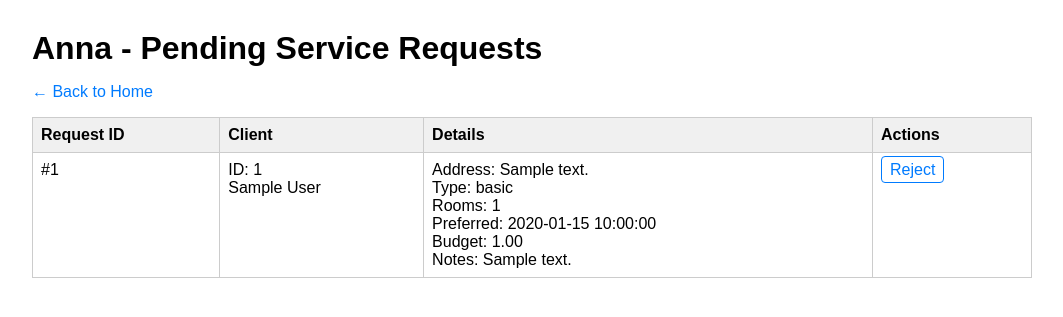
After one commit to Anushka113/CSC4110-project-2, a PHP site: page /anna_requests.php in a window 1280 px wide. The commit adds this page. Shown: the top 317 px of the page, without its empty margins (108-1171 px from the left). Run offline with PHP 8.4, Linux system fonts and the light colour scheme; tables that the repository leaves empty hold one stand-in row (values such as "Sample post").

Commit message:
Add Anna pending requests view with reject action

```diff
--- /dev/null
+++ b/anna_requests.php
@@ -0,0 +1,92 @@
+<?php
+require_once 'db.php';
+
+$message = "";
+
+// Handle reject action (simple for now)
+if (isset($_GET['action'], $_GET['request_id']) && $_GET['action'] === 'reject') {
+    $req_id = intval($_GET['request_id']);
+    if ($req_id > 0) {
+        $stmt = $conn->prepare("UPDATE ServiceRequest SET status = 'rejected' WHERE request_id = ?");
+        $stmt->bind_param("i", $req_id);
+        if ($stmt->execute()) {
+            $message = "Request #$req_id has been rejected.";
+        } else {
+            $message = "Error rejecting request: " . $conn->error;
+        }
+        $stmt->close();
+    }
+}
+
+// Load all pending requests
+$sql = "
+    SELECT sr.request_id, sr.service_address, sr.cleaning_type, sr.num_rooms,
+           sr.preferred_datetime, sr.proposed_budget, sr.notes,
+           c.client_id, c.first_name, c.last_name
+    FROM ServiceRequest sr
+    JOIN Client c ON sr.client_id = c.client_id
+    WHERE sr.status = 'pending'
+    ORDER BY sr.created_at DESC
+";
+$result = $conn->query($sql);
+?>
+<!DOCTYPE html>
+<html lang="en">
+<head>
+    <meta charset="UTF-8">
+    <title>Anna - Pending Service Requests</title>
+    <style>
+        body { font-family: Arial, sans-serif; max-width: 1000px; margin: 30px auto; }
+        h1 { margin-bottom: 10px; }
+        table { width: 100%; border-collapse: collapse; margin-top: 15px; }
+        th, td { border: 1px solid #ccc; padding: 8px; text-align: left; vertical-align: top; }
+        th { background-color: #f0f0f0; }
+        .message { margin-top: 10px; padding: 8px; border-radius: 4px; background: #e0ffe0; border: 1px solid #5cb85c; }
+        a { color: #007bff; text-decoration: none; }
+        a.btn { padding: 4px 8px; border: 1px solid #007bff; border-radius: 4px; margin-right: 5px; }
+    </style>
+</head>
+<body>
+    <h1>Anna - Pending Service Requests</h1>
+    <p><a href="index.php">&larr; Back to Home</a></p>
+
+    <?php if ($message): ?>
+        <div class="message"><?php echo htmlspecialchars($message); ?></div>
+    <?php endif; ?>
+
+    <?php if ($result && $result->num_rows > 0): ?>
+        <table>
+            <tr>
+                <th>Request ID</th>
+                <th>Client</th>
+                <th>Details</th>
+                <th>Actions</th>
+            </tr>
+            <?php while ($row = $result->fetch_assoc()): ?>
+                <tr>
+                    <td>#<?php echo $row['request_id']; ?></td>
+                    <td>
+                        ID: <?php echo $row['client_id']; ?><br>
+                        <?php echo htmlspecialchars($row['first_name'] . ' ' . $row['last_name']); ?>
+                    </td>
+                    <td>
+                        Address: <?php echo htmlspecialchars($row['service_address']); ?><br>
+                        Type: <?php echo htmlspecialchars($row['cleaning_type']); ?><br>
+                        Rooms: <?php echo $row['num_rooms']; ?><br>
+                        Preferred: <?php echo $row['preferred_datetime']; ?><br>
+                        Budget: <?php echo $row['proposed_budget']; ?><br>
+                        Notes: <?php echo nl2br(htmlspecialchars($row['notes'])); ?>
+                    </td>
+                    <td>
+                        <!-- Quote feature will come later -->
+                        <a class="btn" href="?action=reject&request_id=<?php echo $row['request_id']; ?>"
+                           onclick="return confirm('Reject this request?');">Reject</a>
+                    </td>
+                </tr>
+            <?php endwhile; ?>
+        </table>
+    <?php else: ?>
+        <p>No pending requests.</p>
+    <?php endif; ?>
+</body>
+</html>
--- a/index.php
+++ b/index.php
@@ -41,7 +41,7 @@ require_once 'db.php';
     <nav>
         <a href="register.php">Client Registration</a>
         <a href="new_request.php">Submit Service Request</a>
-        <a href="#">Anna Dashboard (coming soon)</a>
+        <a href="anna_requests.php">Anna - View Pending Requests</a>
     </nav>
 </section>
 
```
